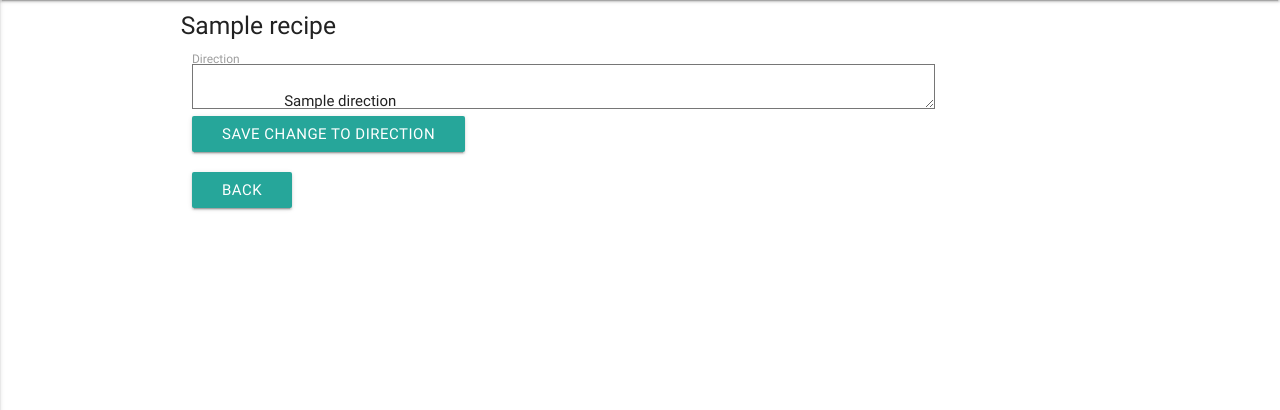
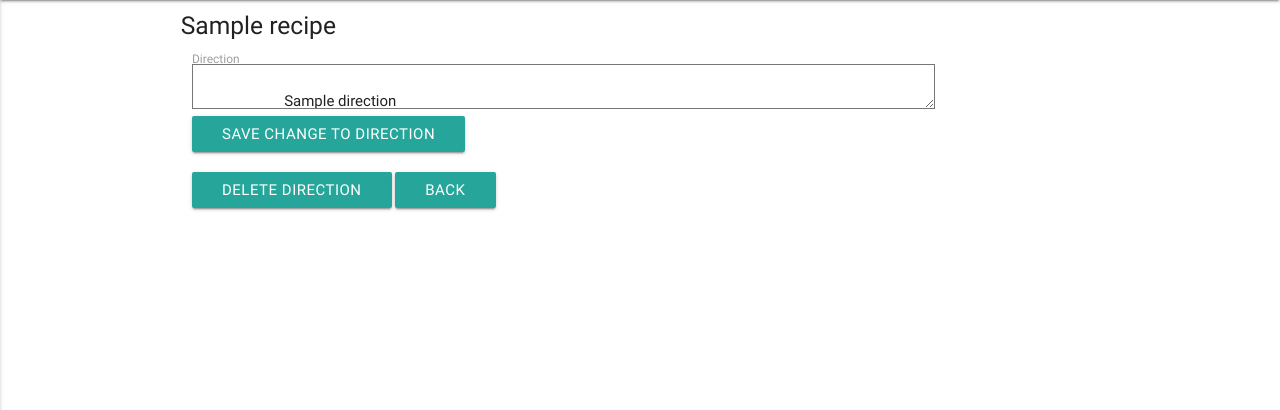
Before and after one commit to GarethMellon/data-centric-project, a Flask app: page /directions/1/1/ in a window 1280 px wide. Shown: the part 64-474 px from the top of the page. Run offline with Flask 2, Linux system fonts and the light colour scheme; tables that the repository leaves empty hold one stand-in row (values such as "Sample post").

Commit message:
New Feature: add ability to delete a direction

```diff
--- a/app.py
+++ b/app.py
@@ -117,6 +117,11 @@ def add_new_direction(recipe_ID):
     return redirect(url_for('recipes',
                             recipe_ID = recipe_ID))
 
+@app.route("/delete_direction_from_recipe/<recipe_ID>/<direction_ID>/")
+def delete_direction_from_recipe(recipe_ID, direction_ID):
+    course_update_sql = "UPDATE directions SET directions.delete = 1 WHERE directions.ID = {};".format(direction_ID)
+    update_data(course_update_sql)
+    return redirect(url_for("recipes", recipe_ID = recipe_ID))
 
 ## Ingredients routes and functions
 @app.route("/ingredients/<recipe_ID>/<ingredient_ID>/")
--- a/templates/directions.html
+++ b/templates/directions.html
@@ -29,6 +29,8 @@
                     {% endif %}
                 </div>
             </div>
+
+            <a href="{{url_for('delete_direction_from_recipe', recipe_ID = row.recipe_ID, direction_ID = row.direction_ID)}}" class="btn">Delete Direction</a>
             <a href="{{url_for('recipes', recipe_ID = row.recipe_ID)}}" class="btn">Back</a> {% endfor %}
 
         </div>
```
